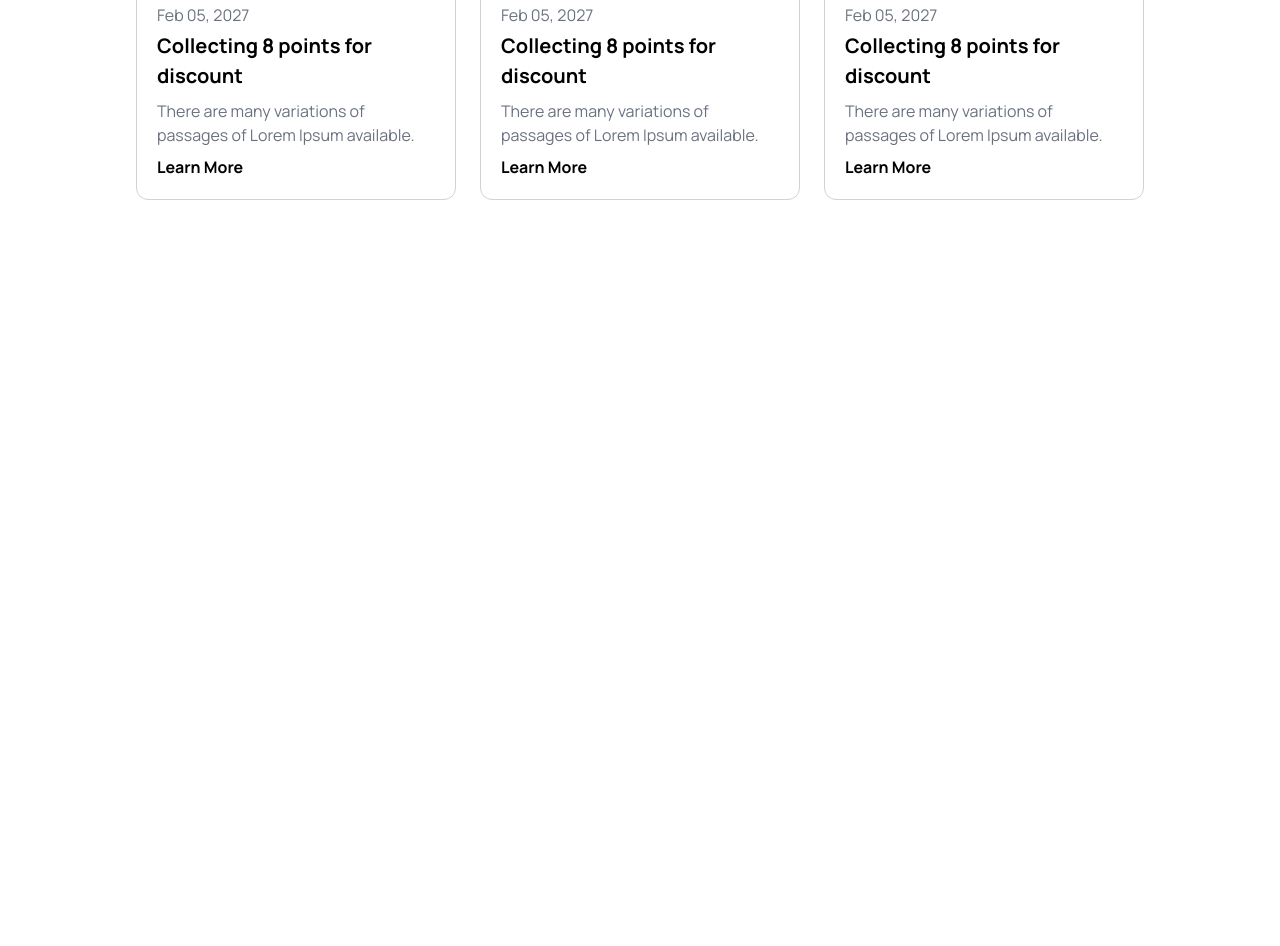
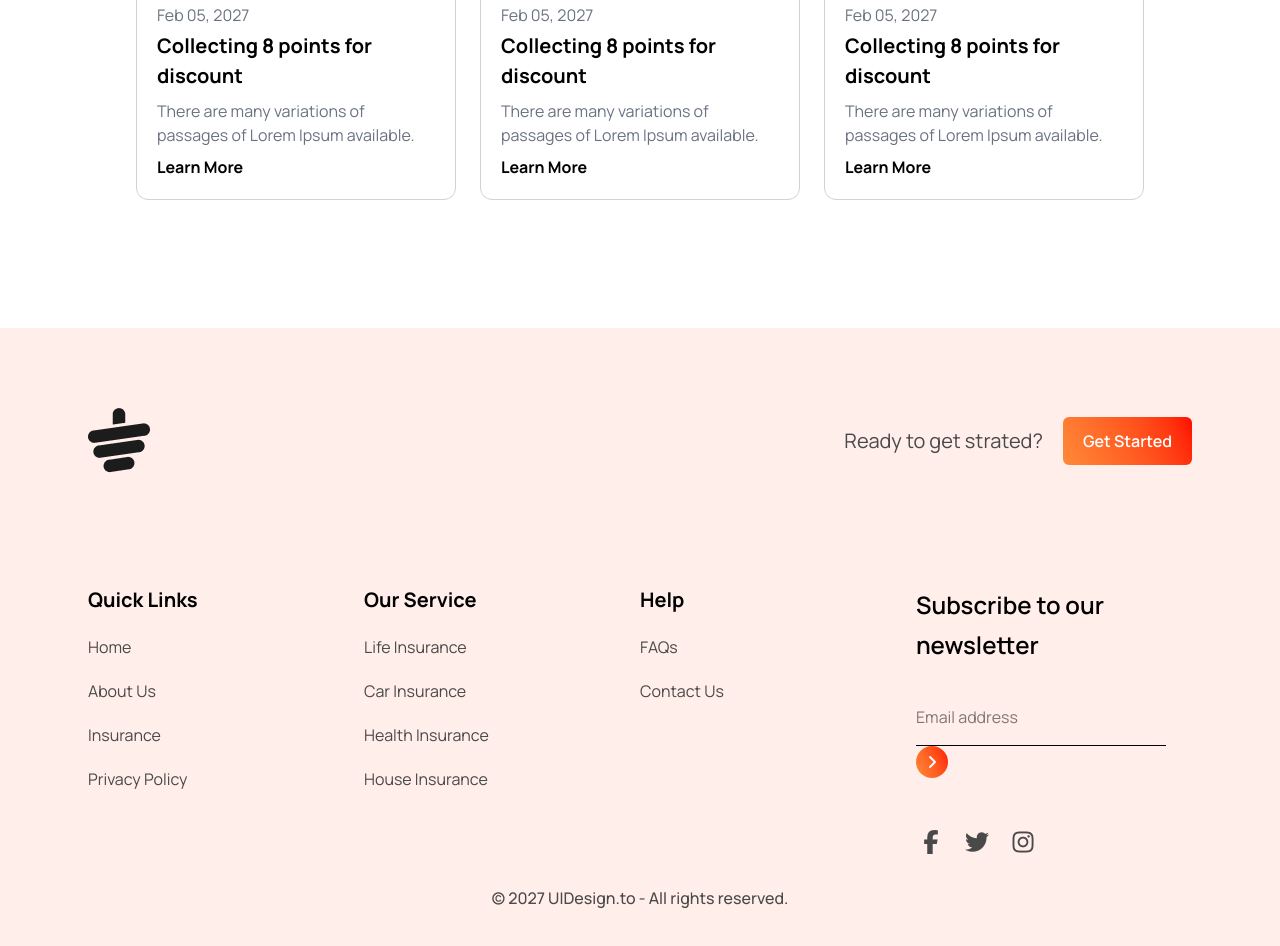
Before and after one commit to hoqueeprobal/tea-house, a plain HTML site: page index.html in a window 1280 px wide. Shown: the part 3348-4294 px from the top of the page. Before the commit the page ends 3676 px from the top, so only its background shows below. Drawn offline with nearby package versions, Linux system fonts and the light colour scheme.

Commit message:
Add Footer Section

```diff
--- a/index.html
+++ b/index.html
@@ -152,5 +152,58 @@
             </section>
         </section>
       </main>
+      <footer class="bg-[#ffeee9] p-12">
+    <section class="container mx-auto mt-8 px-10">
+      <div class="header flex justify-between mb-28">
+        <img src="./images/cup.png" alt="">
+        <div class="flex gap-5 items-center">
+          <p class="text-[#494949] text-[20px]">Ready to get strated?</p>
+          <button
+            class="py-3 px-5 rounded-md text-white font-semibold bg-linear-65 from-[#FF8938] to-[#FF0000] hover:scale-105 transiction cursor-pointer">Get
+            Started</button>
+        </div>
+      </div>
+
+      <div class="footer-link grid grid-cols-1 md:grid-cols-2 lg:grid-cols-4 gap- text-center md:text-left">
+        <ul class="space-y-5">
+          <li class="text-[20px] font-bold">Quick Links</li>
+          <li class="text-[#494949]"><a href="">Home</a></li>
+          <li class="text-[#494949]"><a href="">About Us</a></li>
+          <li class="text-[#494949]"><a href="">Insurance</a></li>
+          <li class="text-[#494949]"><a href="">Privacy Policy</a></li>
+        </ul>
+
+        <ul class="space-y-5">
+          <li class="text-[20px] font-bold">Our Service</li>
+          <li class="text-[#494949]"><a href="">Life Insurance</a></li>
+          <li class="text-[#494949]"><a href="">Car Insurance</a></li>
+          <li class="text-[#494949]"><a href="">Health Insurance</a></li>
+          <li class="text-[#494949]"><a href="">House Insurance</a></li>
+        </ul>
+
+        <ul class="space-y-5">
+          <li class="text-[20px] font-bold">Help</li>
+          <li class="text-[#494949]"><a href="">FAQs</a></li>
+          <li class="text-[#494949]"><a href="">Contact Us</a></li>
+        </ul>
+
+        <div>
+          <h3 class="text-2xl font-semibold leading-10 mb-10">Subscribe to our <br> newsletter</h3>
+          <input type="email" placeholder="Email address" name="" id="" class="border-b-1 pb-4 outline-none w-[250px]">
+          <button
+            class=" h-8 w-8 rounded-full text-white font-semibold bg-linear-65 from-[#FF8938] to-[#FF0000] hover:scale-105 transiction mb-12 cursor-pointer"><i
+              class="fa-solid fa-angle-right"></i></button>
+             <ul class="flex gap-4">
+              <li class="text-[#494949] text-2xl"><a href="https://www.facebook.com/"><i class="fa-brands fa-facebook-f"></i></a></li>
+              <li class="text-[#494949] text-2xl"><a href="https://x.com/"><i class="fa-brands fa-twitter"></i></a></li>
+              <li class="text-[#494949] text-2xl"><a href="https://www.instagram.com"><i class="fa-brands fa-instagram"></i></a></li>
+             </ul>
+        </div>
+      </div>
+      <p class=" footer-bottom text-center text-[#494949] font-medium mt-7 mb-20">
+              © 2027 UIDesign.to - All rights reserved.
+             </p>
+    </section>
+  </footer>
     </body>
 </html>
```
